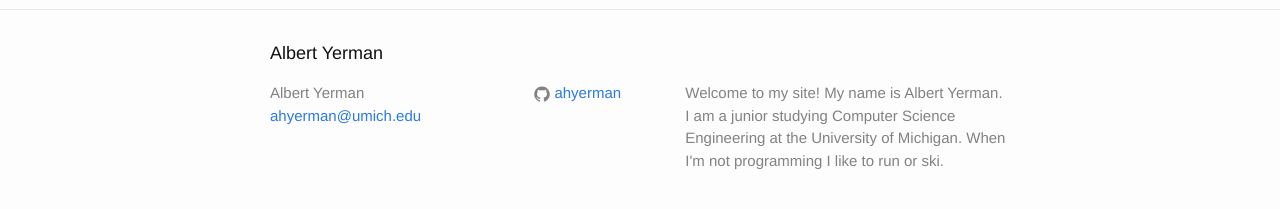
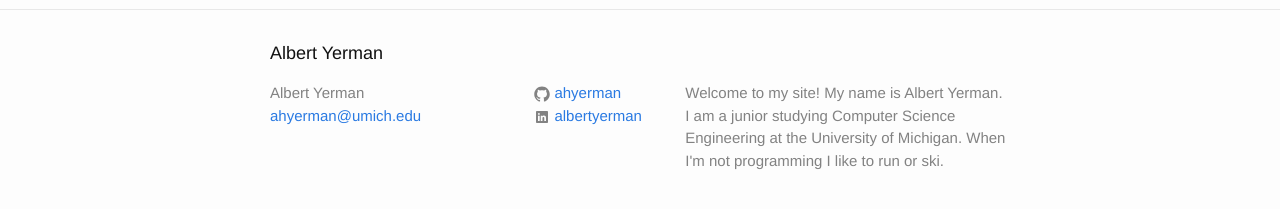
Before and after one commit to ahyerman/mysite, a Jekyll site: the page built from index.html, in a window 1280 px wide. Shown: the part 287-496 px from the top of the page. Built offline with Jekyll 4.4.1, drawn with Linux system fonts in a browser that asks for light colours.

Commit message:
added linkedin

```diff
--- a/_config.yml
+++ b/_config.yml
@@ -16,6 +16,7 @@
 url: "http://yourdomain.com" # the base hostname & protocol for your site
 # twitter_username: jekyllrb
 github_username:  ahyerman
+linkedin_username: albertyerman
 
 # Build settings
 markdown: kramdown
--- a/_includes/footer.html
+++ b/_includes/footer.html
@@ -20,6 +20,12 @@
           </li>
           {% endif %}
 
+          {% if site.linkedin_username %}
+          <li>
+            {% include icon-linkedin.html username=site.linkedin_username %}
+          </li>
+          {% endif %}
+
           {% if site.twitter_username %}
           <li>
             {% include icon-twitter.html username=site.twitter_username %}
--- /dev/null
+++ b/_includes/icon-linkedin.html
@@ -0,0 +1 @@
+<a href="https://linkedin.com/in/{{ include.username }}"><span class="icon icon--linkedin">{% include icon-linkedin.svg %}</span><span class="username">{{ include.username }}</span></a>
```
Also changed, not shown: _includes/icon-linkedin.svg (added).
